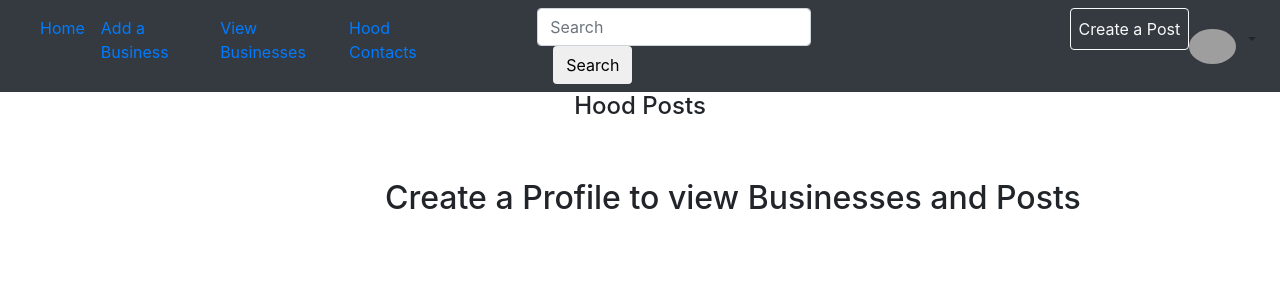
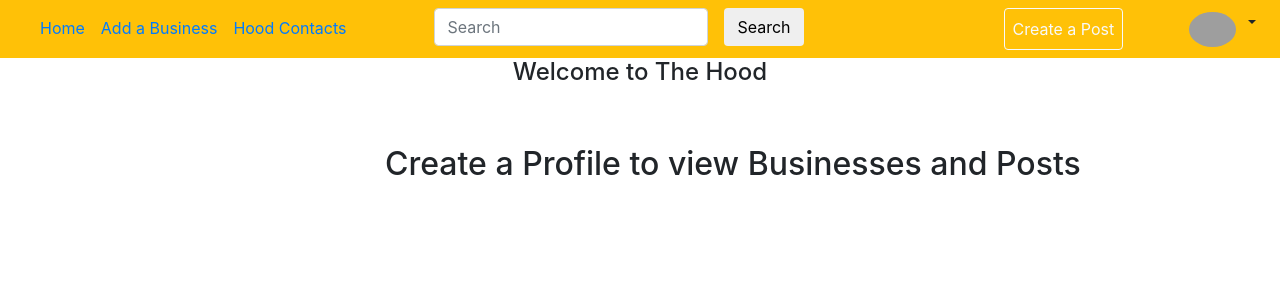
Before and after one commit to nancymukuiya14/neighbourhood, a Django app: page / in a window 1280 px wide. Shown: the top 300 px of the page. Run offline with Django 3.2, Linux system fonts and the light colour scheme; the visitor is signed in with stand-in values (Sample User, id 1); data that the repository does not hold is empty; some libraries are stand-ins or nearby versions; grey boxes are pictures that could not be loaded.

Commit message:
add the contact_info.html

```diff
--- a/hoodapp/models.py
+++ b/hoodapp/models.py
@@ -46,7 +46,7 @@ class Business(models.Model):
     business_name = models.CharField(max_length=200)
     business_email = models.EmailField()
     business_owner = models.ForeignKey(User,on_delete=models.CASCADE)
-    business_hood_id = models.ForeignKey(Neighborhood,on_delete=models.CASCADE,null=True)
+    # business_hood_id = models.ForeignKey(Neighborhood,on_delete=models.CASCADE,null=True)
 
     class Meta:
         ordering = ['-id']
--- a/hoodapp/templates/index.html
+++ b/hoodapp/templates/index.html
@@ -2,7 +2,7 @@
 {% block content %}
 <div class="container-fluid ground ">
     <div>
-        <h4 class="text-center heading"> Hood Posts</h4>
+        <h4 class="text-center heading"> Welcome to The Hood</h4>
     </div>
     <div class="row">
         {% for post in posts %}
--- a/hoodapp/templates/navbar.html
+++ b/hoodapp/templates/navbar.html
@@ -1,4 +1,4 @@
-<nav class="navbar navbar-expand-lg bg-dark">
+<nav class="navbar navbar-expand-lg bg-warning">
     <a class="navbar-brand" href="{% url 'home' %}">
 
     </a>
@@ -16,9 +16,9 @@
             <li class="nav-item">
                 <a class="nav-link" href="{% url 'new-business' %}">Add a Business </a>
             </li>
-            <li class="nav-item">
+            <!-- <li class="nav-item">
                 <a class="nav-link" href="{% url 'business' %}">View Businesses</a>
-            </li>
+            </li> -->
             <li class="nav-item">
                 <a class="nav-link" href="{% url 'contact-us' %}">Hood Contacts</a>
             </li>
--- a/hoodapp/templates/profile.html
+++ b/hoodapp/templates/profile.html
@@ -17,7 +17,7 @@
         </div>
 
         <div class="col-md-3">
-            <p style="margin-left:20px;margin-top: 30px;"><strong>Hood Name: </strong>{{profile.hood_id}}</p>
+            <p style="margin-left:20px;margin-top: 30px;"><strong></strong>{{profile.hood_id}}</p>
             <p style="margin-left:20px;"><strong>Location: </strong>{{profile.user_location}}</p>
         </div>
 
--- a/hoodapp/urls.py
+++ b/hoodapp/urls.py
@@ -10,7 +10,7 @@ urlpatterns=[
     url(r'^profile/$',views.profile,name='profile'),
     url(r'^new_profile/$',views.new_profile,name = 'new_profile'),
     url(r'^edit/profile/$',views.profile_edit,name = 'edit_profile'),
-    url(r'business_list/$',views.business,name='business'),
+    url(r'business/$',views.business,name='business'),
     url(r'^search/',views.search_post, name='search_results'),
     url(r'contact-us/$',views.contact, name='contact-us'),
     url(r'new_post/$',views.new_post,name='create-post'),
```
